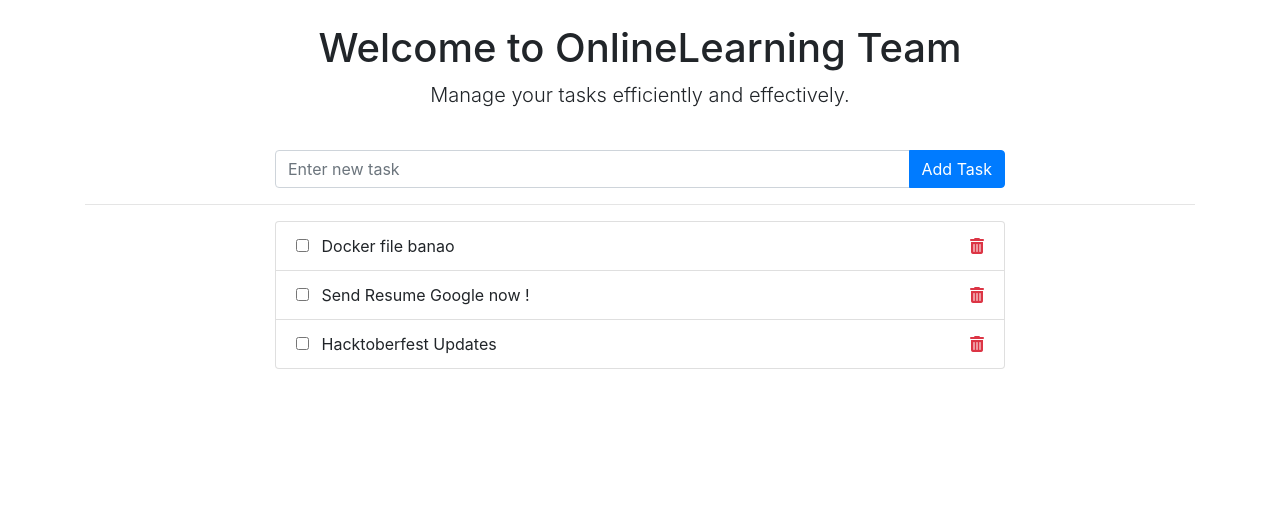
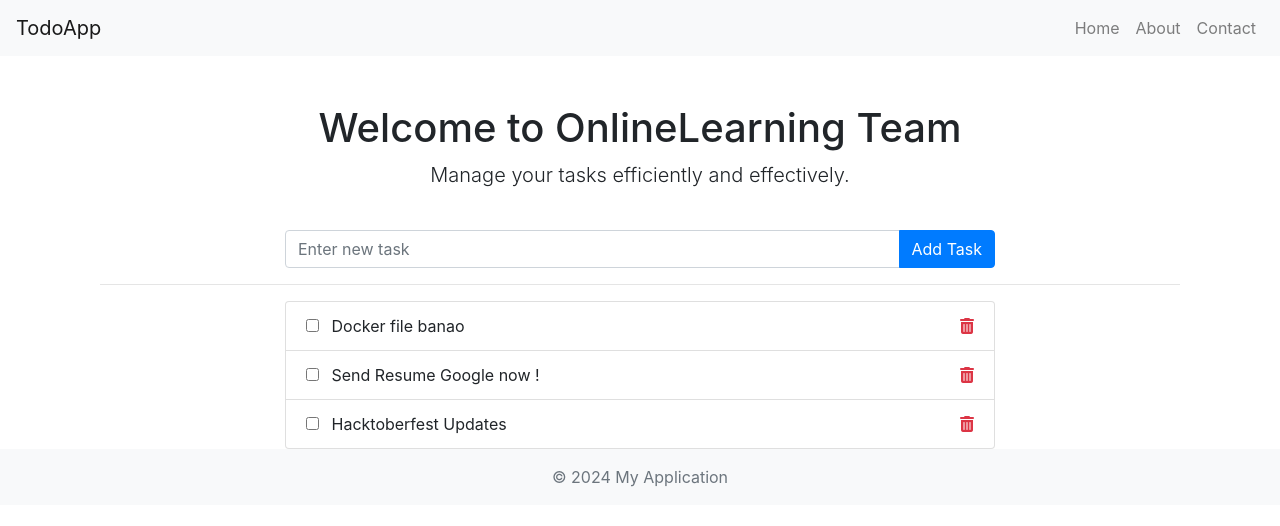
Before and after one commit to OnlineLearningOfficial1/Django-project, a Django app: page /todos/ in a window 1280 px wide. Shown: the top 526 px of the page. Run offline with Django 3.2, Linux system fonts and the light colour scheme; data comes from the database, SQL or seed files in the repository; some libraries are stand-ins or nearby versions.

Commit message:
Update base.html

```diff
--- a/todos/templates/todos/base.html
+++ b/todos/templates/todos/base.html
@@ -8,16 +8,48 @@
 
     <!-- Bootstrap CSS -->
     <link rel="stylesheet" href="https://stackpath.bootstrapcdn.com/bootstrap/4.4.1/css/bootstrap.min.css" integrity="sha384-Vkoo8x4CGsO3+Hhxv8T/Q5PaXtkKtu6ug5TOeNV6gBiFeWPGFN9MuhOf23Q9Ifjh" crossorigin="anonymous">
-    <!--- Our CSS file -->
+    <!-- Our CSS file -->
     <link rel="stylesheet" href="{% static 'css/style.css' %}">
 
-  {% block title %}
-  {% endblock %}
+    {% block title %}
+    <title>My Application</title>
+    {% endblock %}
   </head>
   <body>
-    <script src="https://code.jquery.com/jquery-3.4.1.slim.min.js" integrity="sha384-J6qa4849blE2+poT4WnyKhv5vZF5SrPo0iEjwBvKU7imGFAV0wwj1yYfoRSJoZ+n" crossorigin="anonymous"></script><script src="https://cdn.jsdelivr.net/npm/popper.js@1.16.0/dist/umd/popper.min.js" integrity="sha384-Q6E9RHvbIyZFJoft+2mJbHaEWldlvI9IOYy5n3zV9zzTtmI3UksdQRVvoxMfooAo" crossorigin="anonymous"></script><script src="https://stackpath.bootstrapcdn.com/bootstrap/4.4.1/js/bootstrap.min.js" integrity="sha384-wfSDF2E50Y2D1uUdj0O3uMBJnjuUD4Ih7YwaYd1iqfktj0Uod8GCExl3Og8ifwB6" crossorigin="anonymous"></script> <script src="https://kit.fontawesome.com/15974f9624.js" crossorigin="anonymous"></script>
-    {% block content %}
-    {% endblock %}
+    <nav class="navbar navbar-expand-lg navbar-light bg-light">
+      <a class="navbar-brand" href="#">TodoApp</a>
+      <button class="navbar-toggler" type="button" data-toggle="collapse" data-target="#navbarNav" aria-controls="navbarNav" aria-expanded="false" aria-label="Toggle navigation">
+        <span class="navbar-toggler-icon"></span>
+      </button>
+      <div class="collapse navbar-collapse" id="navbarNav">
+        <ul class="navbar-nav ml-auto">
+          <li class="nav-item">
+            <a class="nav-link" href="#">Home</a>
+          </li>
+          <li class="nav-item">
+            <a class="nav-link" href="#">About</a>
+          </li>
+          <li class="nav-item">
+            <a class="nav-link" href="#">Contact</a>
+          </li>
+        </ul>
+      </div>
+    </nav>
 
+    <div class="container mt-5">
+      {% block content %}
+      {% endblock %}
+    </div>
+
+    <footer class="footer mt-auto py-3 bg-light">
+      <div class="container text-center">
+        <span class="text-muted">&copy; 2024 My Application</span>
+      </div>
+    </footer>
+
+    <script src="https://code.jquery.com/jquery-3.4.1.slim.min.js" integrity="sha384-J6qa4849blE2+poT4WnyKhv5vZF5SrPo0iEjwBvKU7imGFAV0wwj1yYfoRSJoZ+n" crossorigin="anonymous"></script>
+    <script src="https://cdn.jsdelivr.net/npm/popper.js@1.16.0/dist/umd/popper.min.js" integrity="sha384-Q6E9RHvbIyZFJoft+2mJbHaEWldlvI9IOYy5n3zV9zzTtmI3UksdQRVvoxMfooAo" crossorigin="anonymous"></script>
+    <script src="https://stackpath.bootstrapcdn.com/bootstrap/4.4.1/js/bootstrap.min.js" integrity="sha384-wfSDF2E50Y2D1uUdj0O3uMBJnjuUD4Ih7YwaYd1iqfktj0Uod8GCExl3Og8ifwB6" crossorigin="anonymous"></script>
+    <script src="https://kit.fontawesome.com/15974f9624.js" crossorigin="anonymous"></script>
   </body>
 </html>
```
